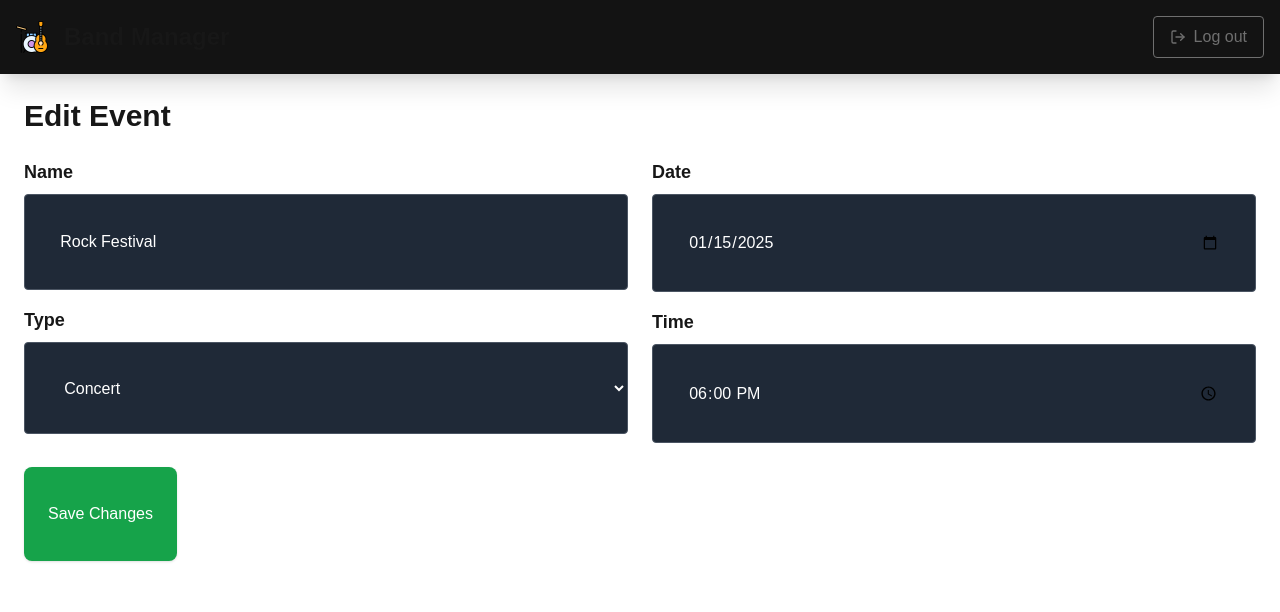
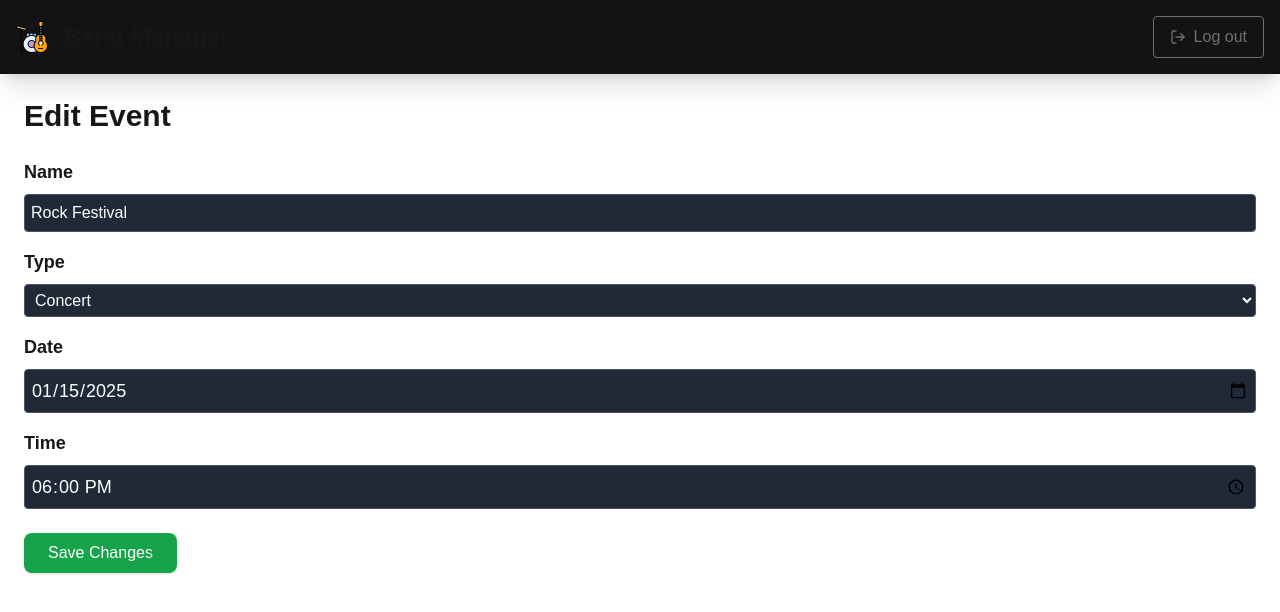
Before and after one commit to PZSP2-Team/band-manager, a Next.js app in the folder frontend/: page /events/1/edit in a window 1280 px wide. Shown: the top 612 px of the page. Built offline with nearby package versions, Linux system fonts and the light colour scheme; no server answers.

Commit message:
[CHANGED ADDED] Fields size and added calendar anf time bar

```diff
--- a/frontend/src/app/(protected)/events/[id]/edit/page.tsx
+++ b/frontend/src/app/(protected)/events/[id]/edit/page.tsx
@@ -104,52 +104,58 @@ export default function EditEventPage() {
     <div className="p-6">
       <h1 className="text-3xl font-bold mb-6">Edit Event</h1>
 
-      {/* Flex container для полей */}
-      <div className="flex flex-wrap gap-6">
-        {/* Колонка 1: Название и Тип */}
-        <div className="flex-1 min-w-[330px]">
+      {/* Поля для редактирования */}
+      <div className="flex flex-col gap-4">
+        {/* Название */}
+        <div>
           <label className="block text-lg font-semibold mb-2">Name</label>
           <input
             type="text"
             value={name}
             onChange={(e) => setName(e.target.value)}
-            className="w-full p-[2.2rem] border border-gray-600 rounded bg-gray-800 text-white"
+            className="w-full p-1.5 border border-gray-600 rounded bg-gray-800 text-white"
           />
+        </div>
 
-          <label className="block text-lg font-semibold mt-4 mb-2">Type</label>
+        {/* Тип */}
+        <div>
+          <label className="block text-lg font-semibold mb-2">Type</label>
           <select
             value={type}
             onChange={(e) => setType(e.target.value as "concert" | "rehearsal")}
-            className="w-full p-[2.2rem] border border-gray-600 rounded bg-gray-800 text-white"
+            className="w-full p-1.5 border border-gray-600 rounded bg-gray-800 text-white"
           >
             <option value="concert">Concert</option>
             <option value="rehearsal">Rehearsal</option>
           </select>
         </div>
 
-        {/* Колонка 2: Дата и Время */}
-        <div className="flex-1 min-w-[330px]">
+        {/* Дата */}
+        <div>
           <label className="block text-lg font-semibold mb-2">Date</label>
           <input
             type="date"
             value={date}
             onChange={(e) => setDate(e.target.value)}
-            className="w-full p-[2.2rem] border border-gray-600 rounded bg-gray-800 text-white"
+            className="w-full p-1.5 border border-gray-600 rounded bg-gray-800 text-white text-lg"
           />
+        </div>
 
-          <label className="block text-lg font-semibold mt-4 mb-2">Time</label>
+        {/* Время */}
+        <div>
+          <label className="block text-lg font-semibold mb-2">Time</label>
           <input
             type="time"
             value={time}
             onChange={(e) => setTime(e.target.value)}
-            className="w-full p-[2.2rem] border border-gray-600 rounded bg-gray-800 text-white"
+            className="w-full p-1.5 border border-gray-600 rounded bg-gray-800 text-white text-lg"
           />
         </div>
       </div>
 
       {/* Кнопка сохранения */}
       <button
-        className="mt-6 px-6 py-[2.2rem] bg-green-600 text-white rounded-lg shadow hover:bg-green-500 transition"
+        className="mt-6 px-6 py-2 bg-green-600 text-white rounded-lg shadow hover:bg-green-500 transition"
         onClick={handleSave}
       >
         Save Changes
```
